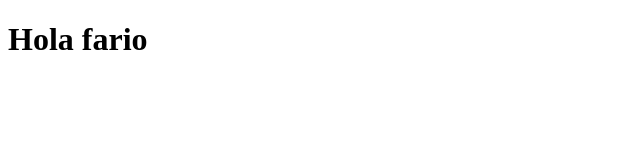
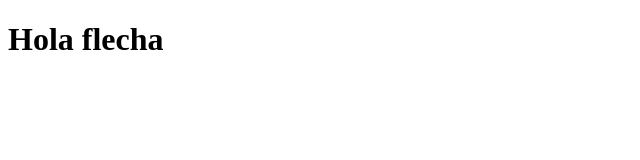
Before and after one commit to VictorPrietoxd/saludos, a plain HTML site: page index.html in a window 1280 px wide. Shown: the full height of the page, 0-640 px from the left. Drawn offline with Linux system fonts and the light colour scheme.

Commit message:
saludando a flecha

```diff
--- a/index.html
+++ b/index.html
@@ -7,6 +7,6 @@
     <title>Document</title>
 </head>
 <body>
-    <h1>Hola fario</h1>
+    <h1>Hola flecha</h1>
 </body>
 </html>
```
